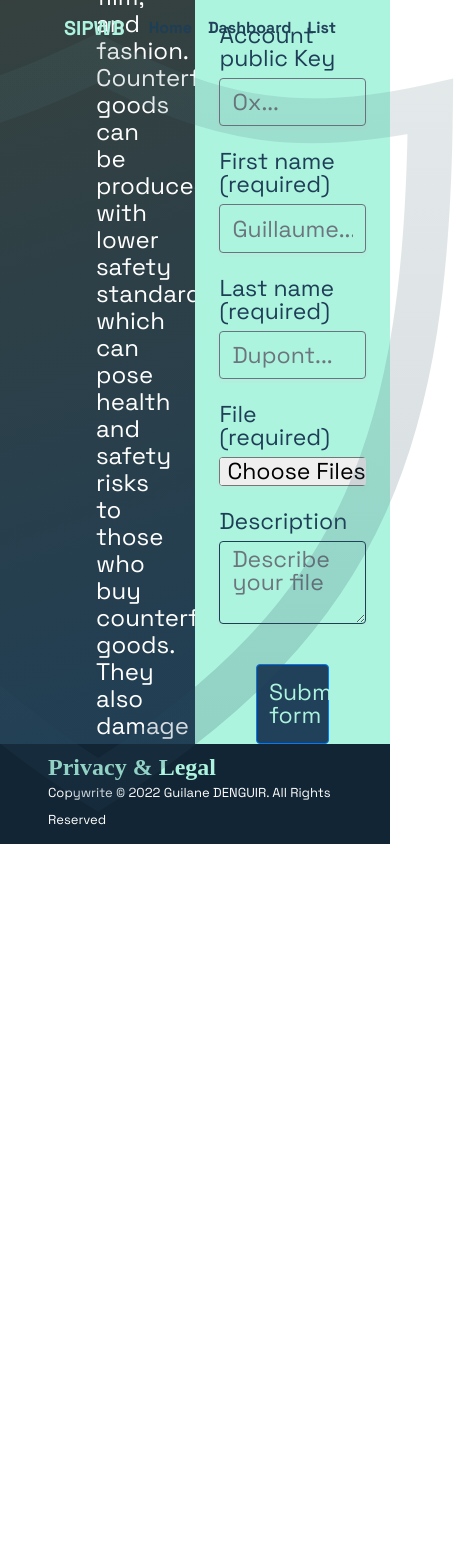
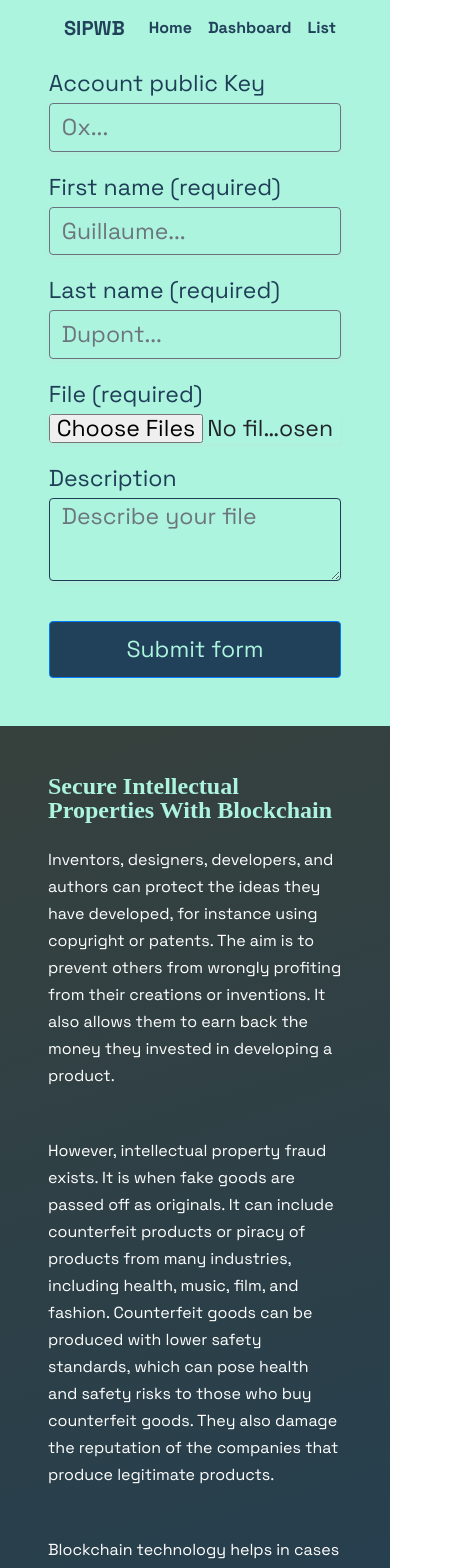
Before and after one commit to blooo-io/Course-smart-contract-interaction, a React (Vite) app in the folder frontend/: page /home in a window 390 px wide. Shown: the top 1568 px of the page, 454 px wide, since content can reach past the window. Built offline with nearby package versions, Linux system fonts and the light colour scheme; a web font is replaced by a local one.

Commit message:
feat(responsive): Added the responsivity to the home page

```diff
--- a/frontend/src/components/CreateIntellectualPropertyForm.tsx
+++ b/frontend/src/components/CreateIntellectualPropertyForm.tsx
@@ -135,7 +135,7 @@ const CreateIntellectualPropertyForm = () => {
         </Alert>
       )}
       <Form
-        className="align-self-center w-75"
+        className="align-self-center w-75 pt-5 pb-5 pt-lg-0 pb-lg-0"
         noValidate
         validated={validated}
         onSubmit={registerIntellectualProperty}
@@ -180,7 +180,7 @@ const CreateIntellectualPropertyForm = () => {
         <div className="d-flex justify-content-center">
           <Button
             type="submit"
-            className="background-indigo text-magic-mint w-50 mt-3 py-3 button-form"
+            className="background-indigo text-magic-mint w-100 w-md-50 mt-3 py-3 button-form"
           >
             Submit form
           </Button>
--- a/frontend/src/components/HomeIntroduction.tsx
+++ b/frontend/src/components/HomeIntroduction.tsx
@@ -8,8 +8,8 @@ import React from 'react'
  */
 const HomeIntroduction = () => {
   return (
-    <div className="background-linear-gradient h-100 w-100">
-      <div className='svg-div'>
+    <div className="background-linear-gradient h-sm-100 w-sm-100">
+      <div className='svg-div d-none d-lg-block'>
         <svg
           width="711"
           height="779"
@@ -38,16 +38,16 @@ const HomeIntroduction = () => {
           </defs>
         </svg>
       </div>
-      <div className='h-100 d-flex justify-content-center flex-column align-middle px-5 mx-5'>
-        <h1 className='text-magic-mint'>Secure Intellectual Properties With Blockchain</h1>
-        <p className='text-white my-4'>
+      <div className='h-sm-100 d-flex justify-content-center flex-column align-middle px-lg-5 mx-5'>
+        <h1 className='text-magic-mint fs-2 mt-5 mt-lg-0'>Secure Intellectual Properties With Blockchain</h1>
+        <p className='text-white fs-1 my-4'>
           Inventors, designers, developers, and authors can protect the ideas
           they have developed, for instance using copyright or patents. The aim
           is to prevent others from wrongly profiting from their creations or
           inventions. It also allows them to earn back the money they invested
           in developing a product.
         </p>
-        <p className='text-white my-4'>
+        <p className='text-white fs-1 my-4'>
           However, intellectual property fraud exists. It is when fake goods are
           passed off as originals. It can include counterfeit products or piracy
           of products from many industries, including health, music, film, and
@@ -56,13 +56,13 @@ const HomeIntroduction = () => {
           counterfeit goods. They also damage the reputation of the companies
           that produce legitimate products.
         </p>
-        <p className='text-white my-4'>
+        <p className='text-white fs-1 my-4'>
           Blockchain technology helps in cases of lack of trust. When
           counterfeit goods can be produced, no document can be trusted without
           verification. Therefore, blockchain technology accommodates itself as
           a solution.
         </p>
-        <p className='text-white my-4'>
+        <p className='text-white fs-1 my-4'>
           The principle is to write all the information about the intellectual
           property on the blockchain to engrave it forever. The name of the
           person who created the IP and the date of publication will be written
--- a/frontend/src/components/NavbarTop.tsx
+++ b/frontend/src/components/NavbarTop.tsx
@@ -17,7 +17,7 @@ const NavbarTop = () => {
         <Navbar.Brand
           href="/home"
           className={classnames("font-weight-bold",{
-            'text-magic-mint': window.location.href.includes('home'),
+            'text-logo': window.location.href.includes('home'),
             'text-indigo': !window.location.href.includes('home'),
           })}
         >
--- a/frontend/src/layout/Layout.tsx
+++ b/frontend/src/layout/Layout.tsx
@@ -23,7 +23,7 @@ import SharedIPContainer from '../components/SharedIPContainer'
 const Layout = () => {
   return (
     <Router>
-      <div className="w-full d-flex flex-column">
+      <div className="w-md-full d-flex flex-column">
         <NavbarTop />
 
         {/* A <Routes> looks through its children <Route>s and
--- a/frontend/src/pages/Home.tsx
+++ b/frontend/src/pages/Home.tsx
@@ -11,9 +11,9 @@ import HomeIntroduction from '../components/HomeIntroduction'
 function App(): ReactElement {
   return (
     <>
-      <div className='w-100 d-flex flex-row align-items-center page-container'>
-        <div className='w-50 vh-100'><HomeIntroduction /></div>
-        <div className='w-50 vh-100 d-flex justify-content-center background-magic-mint'><CreateIntellectualPropertyForm /></div>
+      <div className='w-100 d-flex flex-column-reverse flex-lg-row  align-items-center page-container'>
+        <div className='w-100 w-md-50 vh-sm-100'><HomeIntroduction /></div>
+        <div className='w-100 w-md-50 vh-sm-100 d-flex justify-content-center background-magic-mint'><CreateIntellectualPropertyForm /></div>
       </div>
     </>
   )
--- a/frontend/styles/styles.css
+++ b/frontend/styles/styles.css
@@ -14,8 +14,8 @@ h1 {
   font-family: 'space_grotesklight' !important;
   font-style: normal !important;
   font-weight: 700 !important;
-  font-size: 43px !important;
-  line-height: 43px !important;
+  font-size: 24px !important;
+  line-height: 24px !important;
 }
 
 p {
@@ -39,10 +39,6 @@ hr {
   position: absolute;
   top: 0px;
   width: 100%;
-}
-
-.page-container {
-  height: calc(100% - 100px);
 }
 
 .card-form {
@@ -290,7 +286,7 @@ span.reason-request {
   font-weight: 400;
 }
 
-.alert-success{
+.alert-success {
   position: absolute;
   top: 10%;
   width: 30%;
@@ -299,8 +295,51 @@ span.reason-request {
   color: #122534;
 }
 
-.alert-danger{
+.alert-danger {
   position: absolute;
   top: 10%;
   width: 30%;
 }
+
+.fs-1 {
+  font-size: 16px;
+}
+
+
+.text-logo{
+  color: #1e3e57fa !important
+}
+
+@media screen and (min-width: 992px) {
+  .page-container {
+    height: calc(100% - 100px);
+  }
+
+  .fs-1 {
+    font-size: 24px;
+  }
+
+  h1 {
+    font-family: 'space_grotesklight' !important;
+    font-style: normal !important;
+    font-weight: 700 !important;
+    font-size: 43px !important;
+    line-height: 43px !important;
+  }
+
+  .text-logo{
+    color: #adf4df !important
+  }
+
+  .vh-sm-100{
+    height: 100vh;
+  }
+
+  .h-sm-100{
+    height: 100%;
+  }
+
+  .w-sm-100{
+    width: 100% ;
+  }
+}
```
